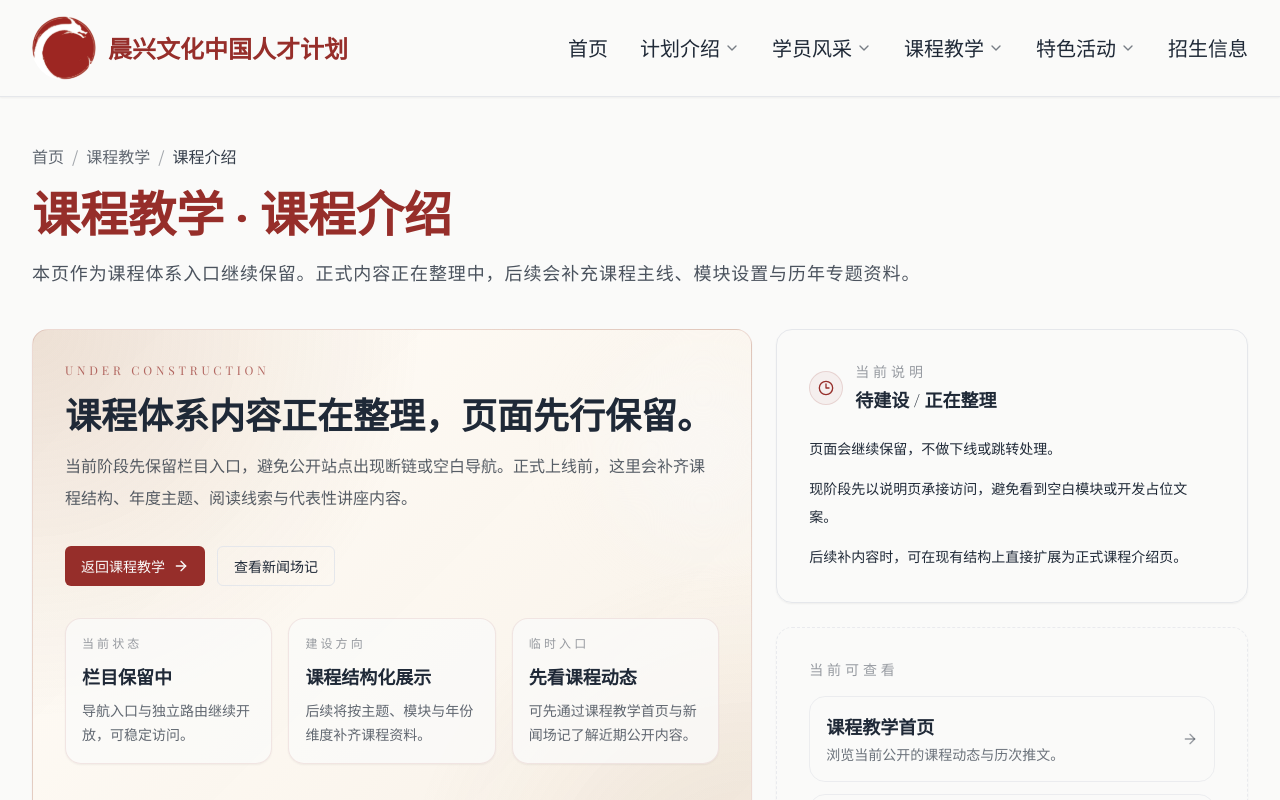
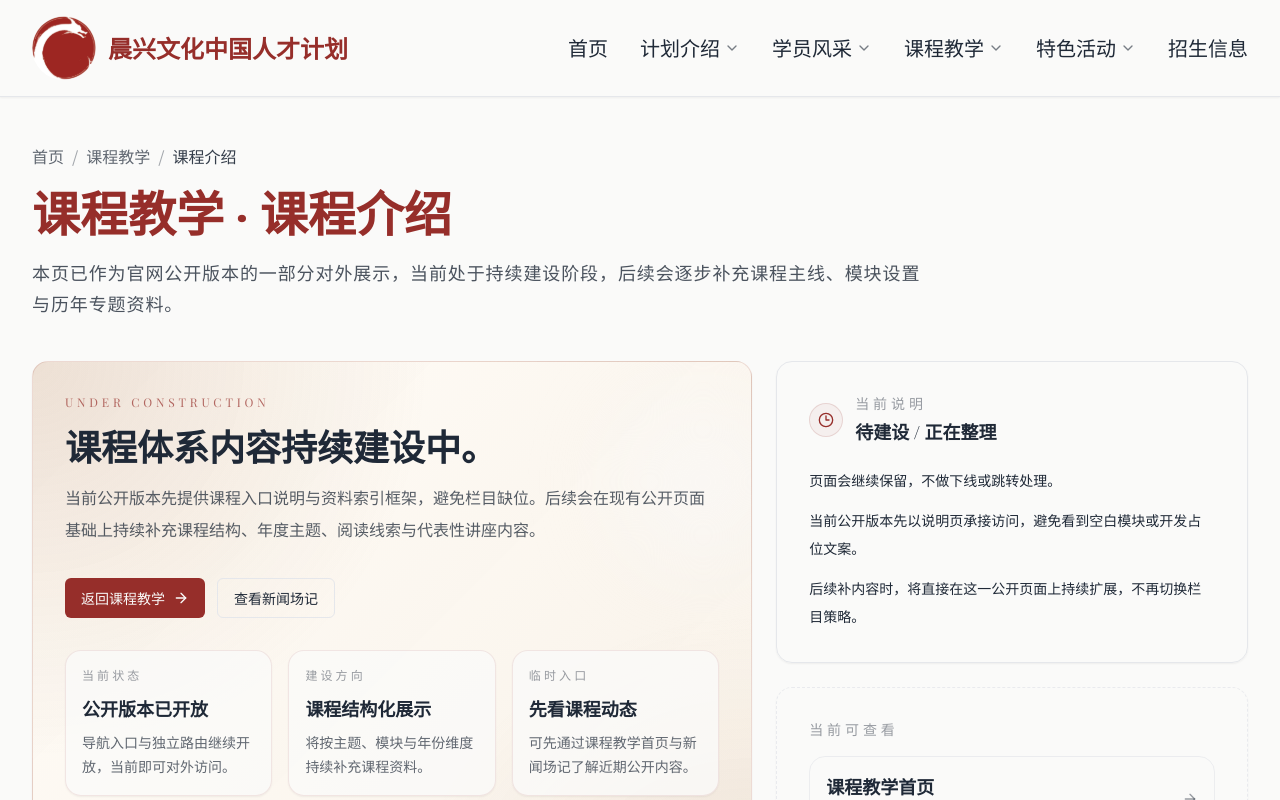
Before and after one commit to cccbbbaaaa/culture_china, a Next.js app: page /curriculum/overview in a window 1280 px wide. Shown: the top 800 px of the page. Built offline with nearby package versions, Linux system fonts and the light colour scheme.

Commit message:
fix(copy): 统一公开页建设文案与累计学员口径

```diff
--- a/src/app/admissions/page.tsx
+++ b/src/app/admissions/page.tsx
@@ -79,7 +79,7 @@ export default async function AdmissionsPage() {
         <Section title="项目亮点 / Highlights">
           <Panel>
             <ul className="space-y-2 text-base leading-relaxed text-ink/80">
-              <li>· 自 2008 年起已培养 16 期、489 名学员；已结业 424 人。</li>
+              <li>· 自 2008 年起已培养 17 期、519 名学员；已结业学员 459 人。</li>
               <li>· 50% 赴哈佛、MIT、斯坦福、耶鲁、牛津、剑桥等留学；34% 在北大、清华、浙大等深造。</li>
               <li>· 16% 自主创业或就业，涌现罗德学者、富布莱特学者、海内外高校教师、企业家与公益发起人。</li>
               <li>· 课程 + 访学 + 论坛 + 公益实践 + 导师制，全程关注与个别指导。</li>
--- a/src/app/curriculum/overview/page.tsx
+++ b/src/app/curriculum/overview/page.tsx
@@ -34,7 +34,7 @@ export default function CurriculumOverviewPage() {
             { label: "课程教学", href: "/curriculum" },
             { label: "课程介绍", href: "/curriculum/overview" },
           ]}
-          subtitle="本页作为课程体系入口继续保留。正式内容正在整理中，后续会补充课程主线、模块设置与历年专题资料。"
+          subtitle="本页已作为官网公开版本的一部分对外展示，当前处于持续建设阶段，后续会逐步补充课程主线、模块设置与历年专题资料。"
           title="课程教学 · 课程介绍"
         />
 
@@ -44,10 +44,10 @@ export default function CurriculumOverviewPage() {
             <div className="relative">
               <p className="text-xs uppercase tracking-[0.32em] text-primary/70">Under Construction</p>
               <h2 className="mt-4 max-w-3xl font-serif text-3xl font-semibold leading-tight text-ink sm:text-4xl">
-                课程体系内容正在整理，页面先行保留。
+                课程体系内容持续建设中。
               </h2>
               <p className="mt-4 max-w-2xl text-base leading-8 text-ink/75">
-                当前阶段先保留栏目入口，避免公开站点出现断链或空白导航。正式上线前，这里会补齐课程结构、年度主题、阅读线索与代表性讲座内容。
+                当前公开版本先提供课程入口说明与资料索引框架，避免栏目缺位。后续会在现有公开页面基础上持续补充课程结构、年度主题、阅读线索与代表性讲座内容。
               </p>
 
               <div className="mt-8 flex flex-wrap gap-3">
@@ -65,13 +65,13 @@ export default function CurriculumOverviewPage() {
               <div className="mt-8 grid gap-4 sm:grid-cols-3">
                 <div className="rounded-2xl border border-primary/10 bg-canvas/80 p-4 shadow-sm">
                   <p className="text-xs uppercase tracking-[0.26em] text-ink/45">当前状态</p>
-                  <p className="mt-3 text-lg font-serif font-semibold text-ink">栏目保留中</p>
-                  <p className="mt-2 text-sm leading-6 text-ink/70">导航入口与独立路由继续开放，可稳定访问。</p>
+                  <p className="mt-3 text-lg font-serif font-semibold text-ink">公开版本已开放</p>
+                  <p className="mt-2 text-sm leading-6 text-ink/70">导航入口与独立路由继续开放，当前即可对外访问。</p>
                 </div>
                 <div className="rounded-2xl border border-primary/10 bg-canvas/80 p-4 shadow-sm">
                   <p className="text-xs uppercase tracking-[0.26em] text-ink/45">建设方向</p>
                   <p className="mt-3 text-lg font-serif font-semibold text-ink">课程结构化展示</p>
-                  <p className="mt-2 text-sm leading-6 text-ink/70">后续将按主题、模块与年份维度补齐课程资料。</p>
+                  <p className="mt-2 text-sm leading-6 text-ink/70">将按主题、模块与年份维度持续补充课程资料。</p>
                 </div>
                 <div className="rounded-2xl border border-primary/10 bg-canvas/80 p-4 shadow-sm">
                   <p className="text-xs uppercase tracking-[0.26em] text-ink/45">临时入口</p>
@@ -95,8 +95,8 @@ export default function CurriculumOverviewPage() {
               </div>
               <ul className="mt-5 space-y-3 text-sm leading-7 text-ink/72">
                 <li>页面会继续保留，不做下线或跳转处理。</li>
-                <li>现阶段先以说明页承接访问，避免看到空白模块或开发占位文案。</li>
-                <li>后续补内容时，可在现有结构上直接扩展为正式课程介绍页。</li>
+                <li>当前公开版本先以说明页承接访问，避免看到空白模块或开发占位文案。</li>
+                <li>后续补内容时，将直接在这一公开页面上持续扩展，不再切换栏目策略。</li>
               </ul>
             </Panel>
 
@@ -129,7 +129,7 @@ export default function CurriculumOverviewPage() {
         </div>
 
         <Section
-          description="本页后续将从占位入口升级为完整的课程体系说明页，补齐结构与资料索引。"
+          description="本页当前已作为公开版本的一部分上线，后续将在此基础上持续补齐课程结构与资料索引。"
           title="后续将补充的内容 / In Progress"
         >
           <div className="grid grid-cols-1 gap-6 md:grid-cols-3">
--- a/src/app/intro/purpose/page.tsx
+++ b/src/app/intro/purpose/page.tsx
@@ -88,7 +88,7 @@ export default function PurposePage() {
                     视域（Horizon）· 情感（Empathy）· 观点（Perspective）——在全球化视野中重建中华文化自信。
                   </p>
                   <div className="space-y-2 border-t border-primary/10 pt-4 text-sm text-ink/70">
-                    <p>・ 17 期 · 500+ “文中人”</p>
+                    <p>・ 17 期 · 519 位“文中人”</p>
                     <p>・ 每期 30 位学员，导师制关注</p>
                     <p>・ 海内外导师、跨界嘉宾共同参与</p>
                   </div>
--- a/src/app/page.tsx
+++ b/src/app/page.tsx
@@ -178,7 +178,7 @@ export default async function HomePage() {
                 </div>
 
                 <div className="mt-6 max-w-3xl space-y-4 text-[1.05rem] leading-relaxed text-ink/85">
-                  <p>浙江大学晨兴文化中国人才计划于 2008 年创办，是一个非学分制、跨学科的精英培养项目，至今已累计培养 17 期 500 余位杰出学子。</p>
+                  <p>浙江大学晨兴文化中国人才计划于 2008 年创办，是一个非学分制、跨学科的精英培养项目，至今已累计培养 17 期 519 名学员。</p>
                   <p>
                     我们致力于在全校范围内选拔优秀学子，秉承
                     <span className="mx-1 font-serif font-bold text-primary underline decoration-primary/30 underline-offset-4">视域 · 情感 · 观点</span>
```
Also changed, not shown: 1 other file (tests, documents, lock files or other folders).
